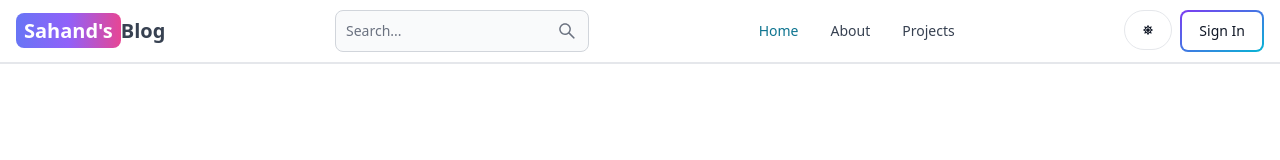
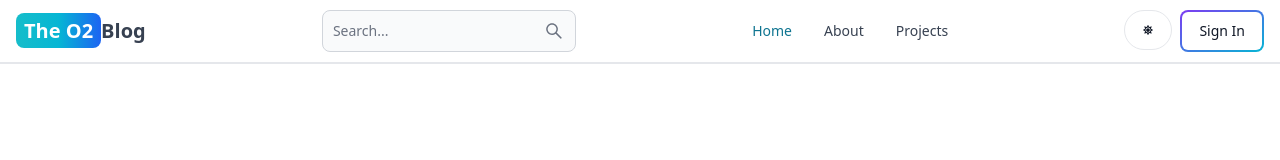
Before and after one commit to thewdk/blog-app-alx, a React (Vite) app in the folder client/: page / in a window 1280 px wide. Shown: the top 160 px of the page. Built offline with nearby package versions, Linux system fonts and the light colour scheme; no server answers.

Commit message:
Correct typos

```diff
--- a/client/src/components/Header.jsx
+++ b/client/src/components/Header.jsx
@@ -54,8 +54,8 @@ export default function Header() {
         to='/'
         className='self-center whitespace-nowrap text-sm sm:text-xl font-semibold dark:text-white'
       >
-        <span className='px-2 py-1 bg-gradient-to-r from-indigo-500 via-purple-500 to-pink-500 rounded-lg text-white'>
-          Sahand's
+        <span className='px-2 py-1 bg-gradient-to-r from-teal-400 via-cyan-500 to-blue-600 rounded-lg text-white'>
+          The O2
         </span>
         Blog
       </Link>
```
